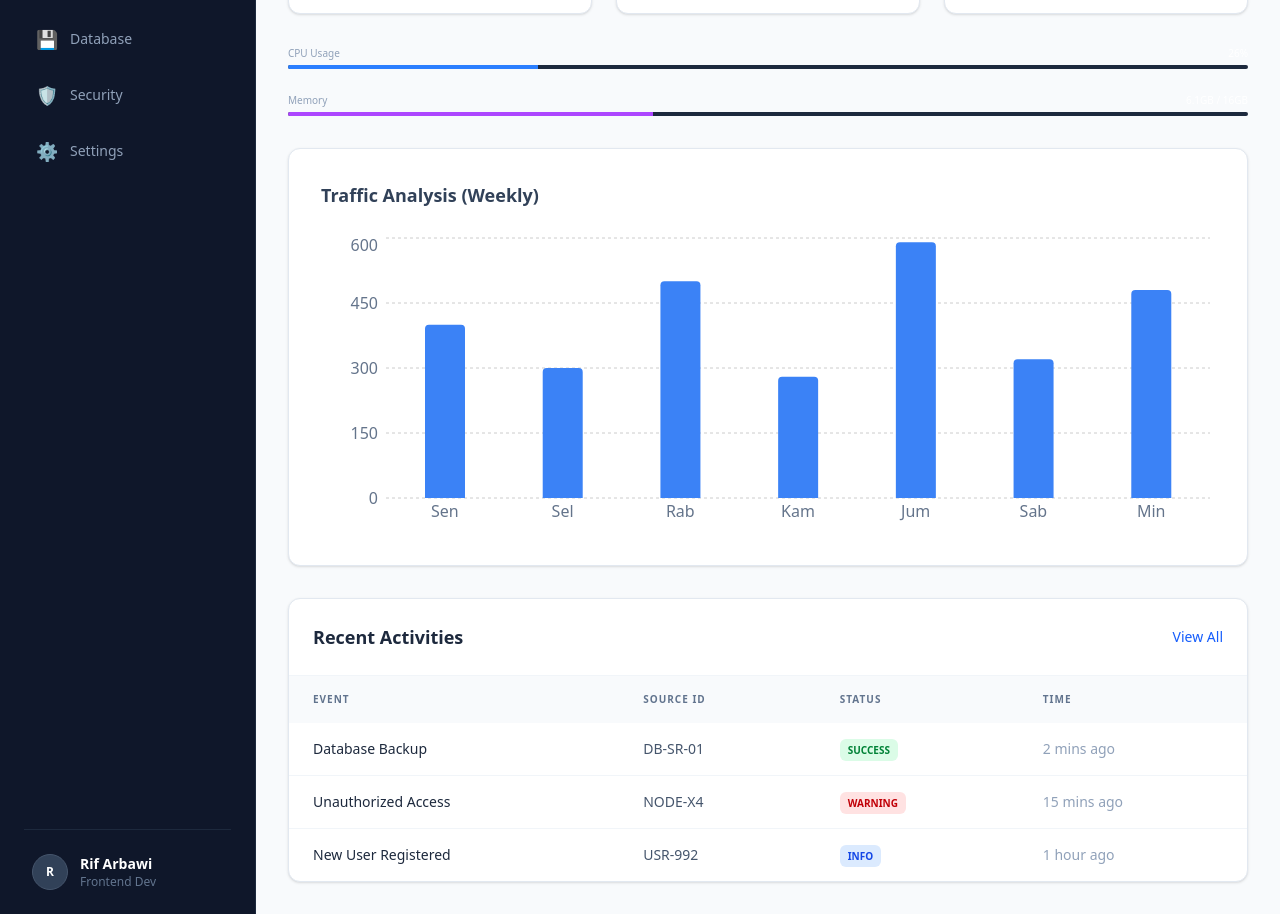
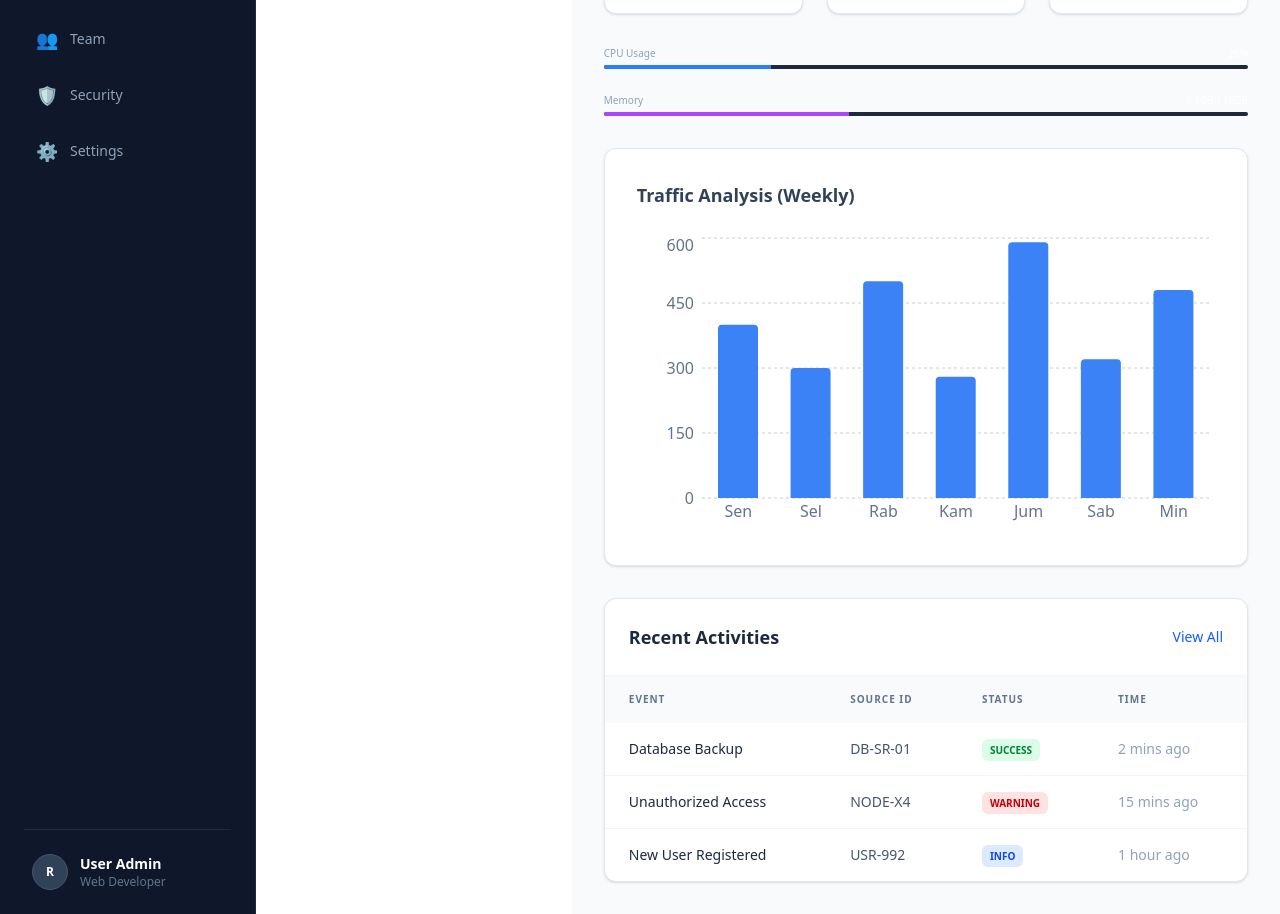
Before and after one commit to Rectoverso-Media/sarai-platform, a Next.js app in the folder frontend/: page / in a window 1280 px wide. Shown: the part 280-1194 px from the top of the page. Built offline with nearby package versions, Linux system fonts and the light colour scheme.

Commit message:
fix: extract Sidebar component and fix navigation active state

```diff
--- /dev/null
+++ b/frontend/app/components/Sidebar.tsx
@@ -0,0 +1,64 @@
+"use client";
+
+import Link from "next/link";
+import { usePathname } from "next/navigation";
+
+export default function Sidebar() {
+  const pathname = usePathname();
+
+  const menuItems = [
+    { name: 'Dashboard', icon: '📊', href: '/' },
+    { name: 'Data Sources', icon: '🔌', href: '/data-sources' },
+    { name: 'Infrastructure', icon: '🌐', href: '/infrastructure' },
+    { name: 'Team', icon: '👥', href: '/team' },
+    { name: 'Security', icon: '🛡️', href: '#' },
+    { name: 'Settings', icon: '⚙️', href: '#' },
+  ];
+
+  return (
+    <aside className="w-64 bg-[#0F172A] text-slate-300 p-6 hidden md:flex flex-col border-r border-slate-800">
+      <div className="flex items-center gap-3 mb-10 px-2">
+        <div className="w-8 h-8 bg-blue-600 rounded-lg flex items-center justify-center font-bold text-white shadow-lg shadow-blue-500/20">S</div>
+        <h2 className="font-poppins font-bold text-xl tracking-tight text-white">SARAI <span className="text-blue-500 text-xs font-medium">v1.0</span></h2>
+      </div>
+
+      {/* Navigation */}
+      <nav className="flex-1 space-y-2">
+        <p className="text-[10px] uppercase tracking-widest font-bold text-slate-500 mb-4 px-2">Main Menu</p>
+
+        {menuItems.map((item) => {
+          // INI DIA LOGIKA GPS-NYA!
+          const isActive = pathname === item.href;
+
+          return (
+            <Link
+              key={item.name}
+              href={item.href}
+              className={`flex items-center justify-between px-3 py-2.5 rounded-lg transition-all group ${
+                isActive
+                  ? 'bg-blue-600 text-white shadow-lg shadow-blue-900/20'
+                  : 'text-slate-400 hover:bg-slate-800 hover:text-slate-100'
+              }`}
+            >
+              <div className="flex items-center gap-3">
+                <span className="text-lg">{item.icon}</span>
+                <span className="text-sm font-medium">{item.name}</span>
+              </div>
+              {isActive && <div className="w-1.5 h-1.5 rounded-full bg-blue-200 shadow-[0_0_8px_rgba(191,219,254,0.8)]"></div>}
+            </Link>
+          );
+        })}
+      </nav>
+
+      <div className="mt-auto pt-6 border-t border-slate-800 px-2">
+        <div className="flex items-center gap-3">
+          <div className="w-9 h-9 rounded-full bg-slate-700 flex items-center justify-center text-xs border border-slate-600 uppercase font-bold text-white">R</div>
+          <div className="overflow-hidden">
+            <p className="text-sm font-semibold text-white truncate">User Admin</p>
+            <p className="text-xs text-slate-500 truncate">Web Developer</p>
+          </div>
+        </div>
+      </div>
+    </aside>
+  );
+}
--- a/frontend/app/layout.tsx
+++ b/frontend/app/layout.tsx
@@ -2,6 +2,7 @@ import type { Metadata } from "next";
 import { Poppins, Inter } from "next/font/google";
 import Link from "next/link";
 import "./globals.css";
+import Sidebar from "../app/components/Sidebar";
 
 // Bold & Modern
 const poppins = Poppins({
@@ -34,52 +35,7 @@ export default function RootLayout({
       <body className={`${poppins.variable} ${inter.variable} h-full antialiased font-inter`}>
         <div className="flex min-h-screen">
           {/* Sidebar */}
-          <aside className="w-64 bg-[#0F172A] text-slate-300 p-6 hidden md:flex flex-col border-r border-slate-800">
-            <div className="flex items-center gap-3 mb-10 px-2">
-              <div className="w-8 h-8 bg-blue-600 rounded-lg flex items-center justify-center font-bold text-white shadow-lg shadow-blue-500/20">S</div>
-              <h2 className="font-poppins font-bold text-xl tracking-tight text-white">SARAI <span className="text-blue-500 text-xs font-medium">v1.0</span></h2>
-            </div>
-
-            {/* Navigation */}
-            <nav className="flex-1 space-y-2">
-              <p className="text-[10px] uppercase tracking-widest font-bold text-slate-500 mb-4 px-2">Main Menu</p>
-
-              {[
-                { name: 'Dashboard', icon: '📊', href: '/', active: true },
-                { name: 'Data Sources', icon: '🔌', href: '/data-sources', active: false },
-                { name: 'Infrastructure', icon: '🌐', href: '/infrastructure', active: false },
-                { name: 'Database', icon: '💾', href: '/team', active: false },
-                { name: 'Security', icon: '🛡️', href: '#', active: false },
-                { name: 'Settings', icon: '⚙️', href: '#', active: false },
-              ].map((item) => (
-                <Link
-                  key={item.name}
-                  href={item.href}
-                  className={`flex items-center justify-between px-3 py-2.5 rounded-lg transition-all group ${
-                    item.active
-                      ? 'bg-blue-600 text-white shadow-lg shadow-blue-900/20'
-                      : 'text-slate-400 hover:bg-slate-800 hover:text-slate-100'
-                  }`}
-                >
-                  <div className="flex items-center gap-3">
-                    <span className="text-lg">{item.icon}</span>
-                    <span className="text-sm font-medium">{item.name}</span>
-                  </div>
-                  {item.active && <div className="w-1.5 h-1.5 rounded-full bg-blue-200 shadow-[0_0_8px_rgba(191,219,254,0.8)]"></div>}
-                </Link>
-              ))}
-            </nav>
-
-            <div className="mt-auto pt-6 border-t border-slate-800 px-2">
-              <div className="flex items-center gap-3">
-                <div className="w-9 h-9 rounded-full bg-slate-700 flex items-center justify-center text-xs border border-slate-600 uppercase font-bold text-white">R</div>
-                <div className="overflow-hidden">
-                  <p className="text-sm font-semibold text-white truncate">Rif Arbawi</p>
-                  <p className="text-xs text-slate-500 truncate">Frontend Dev</p>
-                </div>
-              </div>
-            </div>
-          </aside>
+          <Sidebar /> // Pindah ke /app/components/Sidebar.tsx
 
           {/* Main Area */}
           <div className="flex-1 flex flex-col">
```
